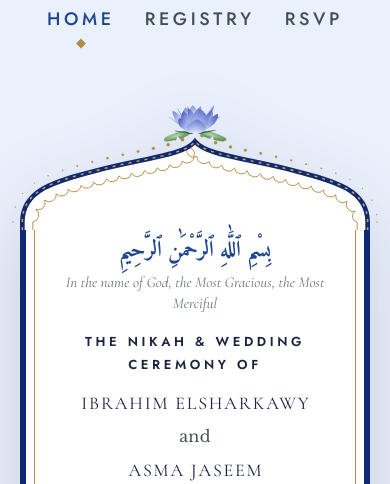
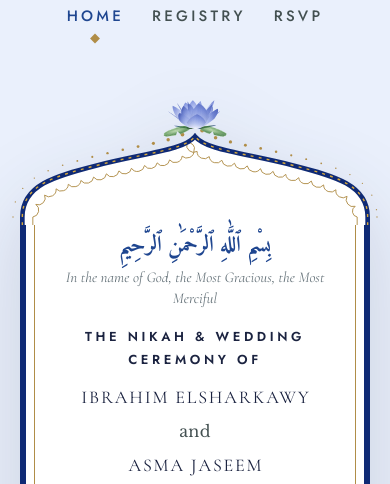
Before and after one commit to ibrahimEls/Ibrahim-and-A, a plain HTML site: page index.html in a window 390 px wide. Shown: the part 172-656 px from the top of the page. Drawn offline with nearby package versions, Linux system fonts and the light colour scheme; a web font is replaced by a local one.

```diff
--- a/assets/style.css
+++ b/assets/style.css
@@ -111,13 +111,13 @@ p { margin: 0; }
   letter-spacing: .01em;
 }
 .wordmark .amp { color: var(--gold); font-weight: 400; margin: 0 .12em; }
-.site-nav { display: flex; gap: 44px; }
+.site-nav { display: flex; gap: 38px; }
 .site-nav a {
   position: relative;
   font-family: var(--font-sans);
-  font-size: 19.5px;
+  font-size: 16.25px;
   font-weight: 500;
-  letter-spacing: 5px;
+  letter-spacing: 4.25px;
   text-transform: uppercase;
   color: var(--ink);
   padding: 6px 2px 12px;
@@ -463,8 +463,8 @@ body:has(dialog.modal[open]) { overflow: hidden; }
 @media (max-width: 600px) {
   .site-header { padding-top: 22px; }
   .wordmark { font-size: 36px; }
-  .site-nav { gap: 26px; }
-  .site-nav a { font-size: 18px; letter-spacing: 3.6px; }
+  .site-nav { gap: 24px; }
+  .site-nav a { font-size: 15px; letter-spacing: 3.25px; }
   .hero { padding-bottom: 54px; }
   .hero .bismillah { font-size: 22px; }
   .hero .bismillah-translation { font-size: 15px; margin-bottom: 16px; }
```
